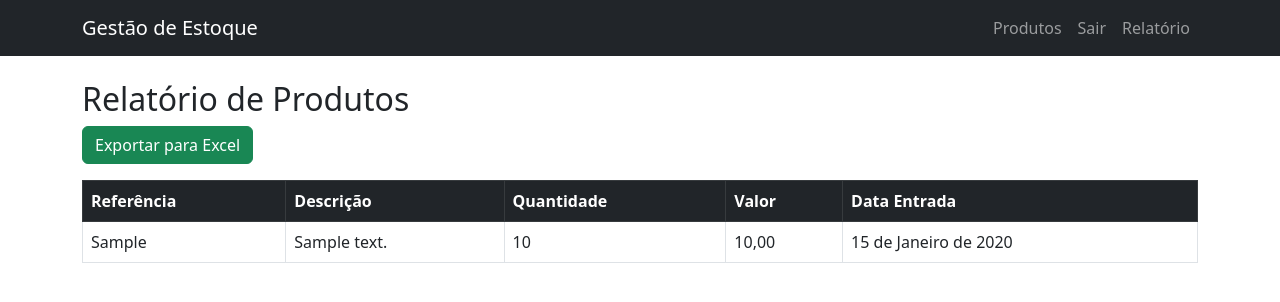
After one commit to rdralves/controle-produtos, a Django app: page /estoque/relatorios/produtos/ in a window 1280 px wide. The commit adds this page. Shown: the top 302 px of the page. Run offline with Django 5.2, Linux system fonts and the light colour scheme; a user stored in the database is signed in; tables that the repository leaves empty hold one stand-in row (values such as "Sample post").

Commit message:
Implementação de relatórios e exportação para Excel

```diff
--- a/estoque/urls.py
+++ b/estoque/urls.py
@@ -1,10 +1,10 @@
 from .views import (
-    ProdutoListView, ProdutoDetailView, ProdutoCreateView,
-    ProdutoUpdateView, ProdutoDeleteView
+    ExportarProdutosExcelView, ProdutoListView, ProdutoDetailView, ProdutoCreateView,
+    ProdutoUpdateView, ProdutoDeleteView, RelatorioProdutosView
 )
 from django.urls import path
 from . import views
-
+from .views import RelatorioProdutosView, ExportarProdutosExcelView
 
 urlpatterns = [
     path('produtos/', views.produto_list, name='produto_list'),
@@ -15,4 +15,8 @@ urlpatterns = [
          ProdutoUpdateView.as_view(), name='produto_update'),
     path('produtos/<int:pk>/excluir/',
          ProdutoDeleteView.as_view(), name='produto_delete'),
+    path('relatorios/produtos/', RelatorioProdutosView.as_view(),
+         name='relatorio_produtos'),
+    path('relatorios/produtos/exportar/',
+         ExportarProdutosExcelView.as_view(), name='exportar_produtos_excel'),
 ]
--- a/estoque/views.py
+++ b/estoque/views.py
@@ -1,3 +1,8 @@
+from openpyxl.utils import get_column_letter
+import openpyxl
+from django.http import HttpResponse
+from django.views.generic import ListView
+from django.views import View
 from django.urls import reverse_lazy
 from django.contrib.auth.mixins import LoginRequiredMixin
 from django.views.generic import ListView, DetailView, CreateView, UpdateView, DeleteView
@@ -41,3 +46,45 @@ class ProdutoDeleteView(LoginRequiredMixin, DeleteView):
     model = Produto
     template_name = 'estoque/produto_confirm_delete.html'
     success_url = reverse_lazy('produto_list')
+
+
+# views.py
+
+
+class RelatorioProdutosView(LoginRequiredMixin, ListView):
+    model = Produto
+    template_name = 'estoque/relatorio_produtos.html'
+    context_object_name = 'produtos'
+
+
+class ExportarProdutosExcelView(LoginRequiredMixin, View):
+    def get(self, request, *args, **kwargs):
+        produtos = Produto.objects.all()
+
+        workbook = openpyxl.Workbook()
+        worksheet = workbook.active
+        worksheet.title = 'Produtos'
+
+        headers = ['Referência', 'Descrição',
+                   'Quantidade', 'Valor', 'Data Entrada']
+        worksheet.append(headers)
+
+        for produto in produtos:
+            worksheet.append([
+                produto.ref_produto,
+                produto.descricao,
+                produto.quantidade,
+                float(produto.valor),
+                produto.data_entrada.strftime('%d/%m/%Y')
+            ])
+
+        for col_num, column_title in enumerate(headers, 1):
+            column_letter = get_column_letter(col_num)
+            worksheet.column_dimensions[column_letter].width = 20
+
+        response = HttpResponse(
+            content_type='application/vnd.openxmlformats-officedocument.spreadsheetml.sheet'
+        )
+        response['Content-Disposition'] = 'attachment; filename=produtos.xlsx'
+        workbook.save(response)
+        return response
--- a/templates/base.html
+++ b/templates/base.html
@@ -18,6 +18,7 @@
             <div class="collapse navbar-collapse" id="navbarNav">
                 <ul class="navbar-nav ms-auto">
                     {% if user.is_authenticated %}
+
                     <li class="nav-item">
                         <a class="nav-link" href="{% url 'produto_list' %}">Produtos</a>
                     </li>
@@ -27,10 +28,15 @@
                             <button type="submit" class="btn btn-link nav-link">Sair</button>
                         </form>
                     </li>
+                    <li class="nav-item">
+                        <a class="nav-link" href="{% url 'relatorio_produtos' %}">Relatório</a>
+                    </li>
                     {% else %}
                     <li class="nav-item">
                         <a class="nav-link" href="{% url 'login' %}">Login</a>
                     </li>
+
+
                     {% endif %}
                 </ul>
             </div>
--- /dev/null
+++ b/templates/estoque/relatorio_produtos.html
@@ -0,0 +1,36 @@
+{% extends 'base.html' %}
+
+{% block title %}Relatório de Produtos{% endblock %}
+
+{% block content %}
+<h2>Relatório de Produtos</h2>
+
+<a href="{% url 'exportar_produtos_excel' %}" class="btn btn-success mb-3">Exportar para Excel</a>
+
+<table class="table table-bordered">
+    <thead class="table-dark">
+        <tr>
+            <th>Referência</th>
+            <th>Descrição</th>
+            <th>Quantidade</th>
+            <th>Valor</th>
+            <th>Data Entrada</th>
+        </tr>
+    </thead>
+    <tbody>
+        {% for produto in produtos %}
+        <tr>
+            <td>{{ produto.ref_produto }}</td>
+            <td>{{ produto.descricao }}</td>
+            <td>{{ produto.quantidade }}</td>
+            <td>{{ produto.valor }}</td>
+            <td>{{ produto.data_entrada }}</td>
+        </tr>
+        {% empty %}
+        <tr>
+            <td colspan="5">Nenhum produto encontrado.</td>
+        </tr>
+        {% endfor %}
+    </tbody>
+</table>
+{% endblock %}
```
